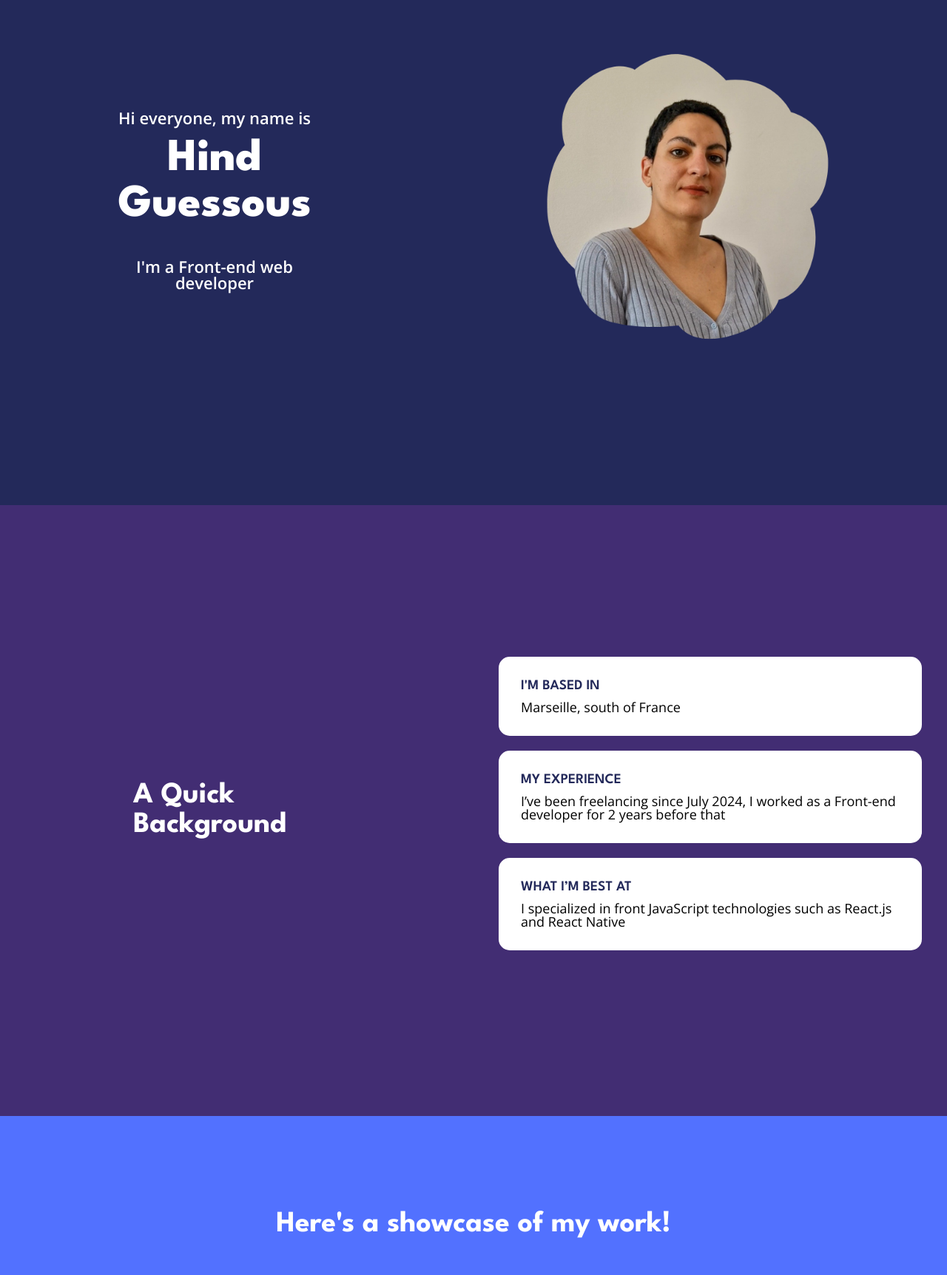
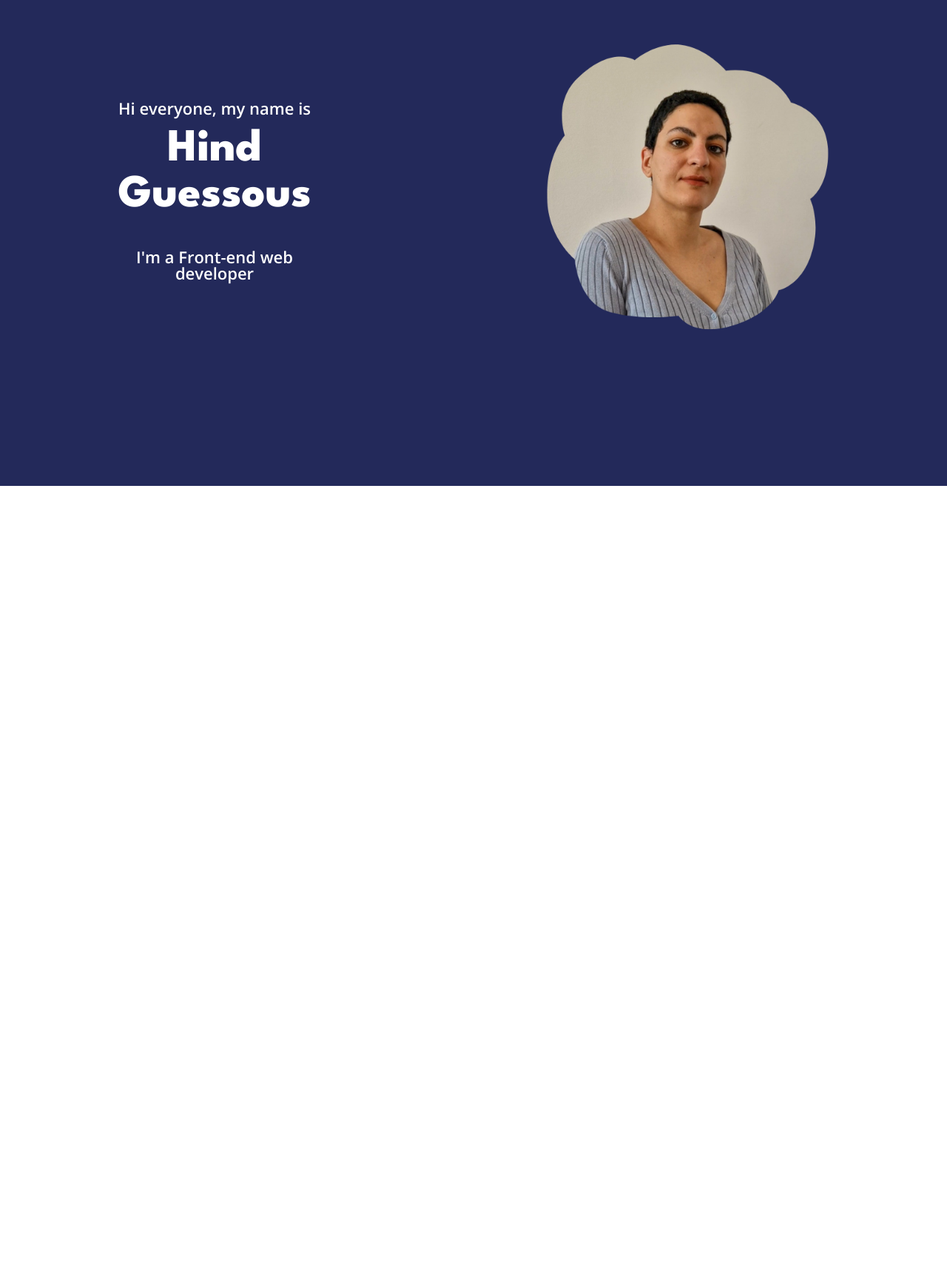
Before and after one commit to HindG/Web-cv, a Next.js app: page / in a window 1280 px wide. Shown: the part 143-1867 px from the top of the page at 74% size. After the commit the page ends 800 px from the top, so only its background shows below. Built offline with nearby package versions, Linux system fonts and the light colour scheme.

Commit message:
Change container css

```diff
--- a/app/Pages/HomePage/HomePage.css
+++ b/app/Pages/HomePage/HomePage.css
@@ -1,9 +1,11 @@
 .homepage__container {
     background-color: #23295A;
-    height: 826px;
     display: flex;
     align-items: center;
-    justify-content: center
+    justify-content: center;
+    position: fixed;
+    width: 100%;
+    height: 100%;
 }
 
 .homepage__namecontainer {
--- a/app/layout.tsx
+++ b/app/layout.tsx
@@ -11,7 +11,7 @@ export default function RootLayout({
   children: React.ReactNode;
 }>) {
   return (
-    <html lang="en">
+    <html lang="fr">
       <body>{children}</body>
     </html>
   );
--- a/app/page.tsx
+++ b/app/page.tsx
@@ -14,10 +14,6 @@ export default function Home() {
   return (
     <main className={open_sans.className}>
       <HomePage />
-      <BackgroundPage />
-      <ShowcasePage />
-      <ThingsILovePage />
-      <ContactPage />
     </main>
   );
 }
--- a/package.json
+++ b/package.json
@@ -10,6 +10,7 @@
   },
   "dependencies": {
     "@lottiefiles/react-lottie-player": "^3.5.3",
+    "@next/font": "^14.2.14",
     "next": "14.1.0",
     "react": "^18",
     "react-dom": "^18",
```
Also changed, not shown: 2 other files (tests, documents, lock files or other folders).
